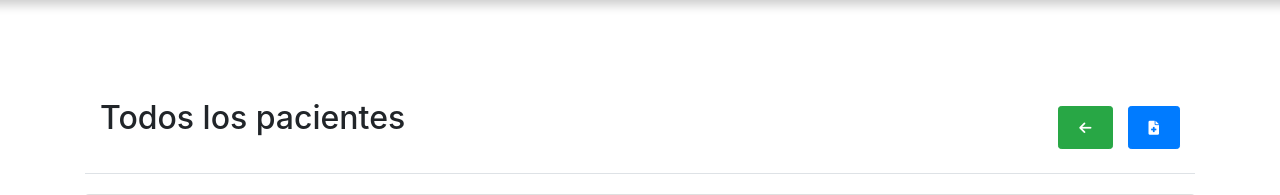
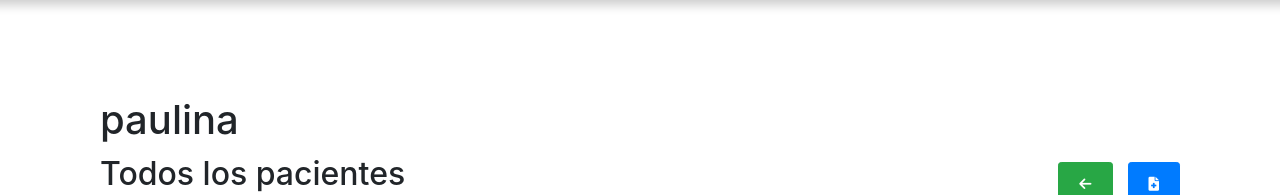
Before and after one commit to ale-caromar/Flask-PyMySQL-project, a Flask app: page /all_patients in a window 1280 px wide. Shown: the part 77-272 px from the top of the page. Run offline with Flask 3, Linux system fonts and the light colour scheme; the visitor is signed in with stand-in values (Sample User, id 1); data that the repository does not hold is empty; some libraries are stand-ins or nearby versions.

```diff
--- a/flask_app/templates/add_history.html
+++ b/flask_app/templates/add_history.html
@@ -6,6 +6,7 @@
 <div class="container mt-5">
     <div class="d-flex justify-content-between align-items-center mb-4">
         <h2 class="me-4">Registrar evolución - Historia clínica</h2>
+        <h5>Paulina</h5>
         <div class="d-flex" style="gap: 15px;">
             <a href="{{ url_for('all_patients') }}" class="btn btn-success btn-sm" data-bs-toggle="tooltip" title="Regresar">
                 <i class="fas fa-arrow-left"></i>
--- a/flask_app/templates/all_patients.html
+++ b/flask_app/templates/all_patients.html
@@ -6,6 +6,7 @@
 
 <div class="container mt-5"></div>
     <div class="container mt-5">
+        <h1>paulina</h1>
         <div class="d-flex justify-content-between align-items-center mb-4">
             <h2 class="me-4">Todos los pacientes</h2>
             <div class="d-flex" style="gap: 15px;">
```
Also changed, not shown: requirements.txt (+32 -10 lines), 2 other files.
